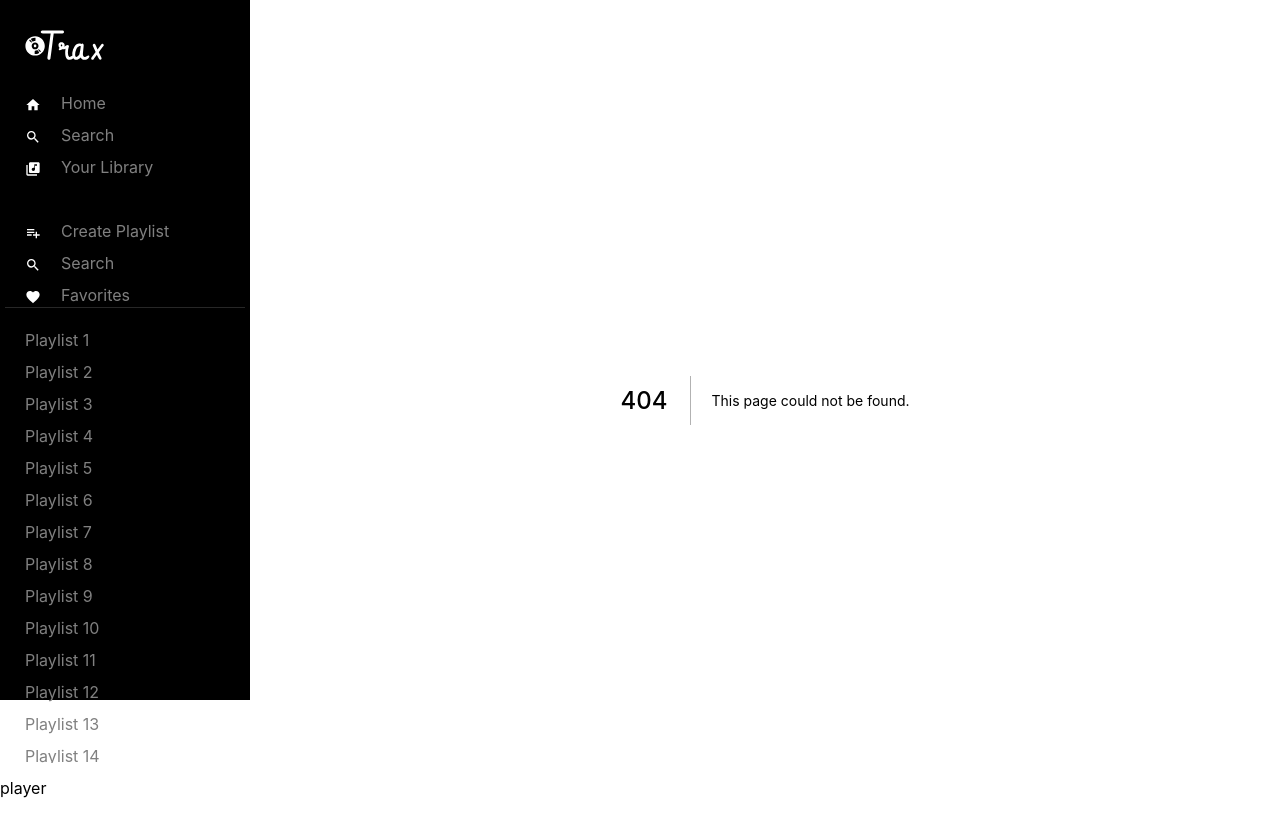
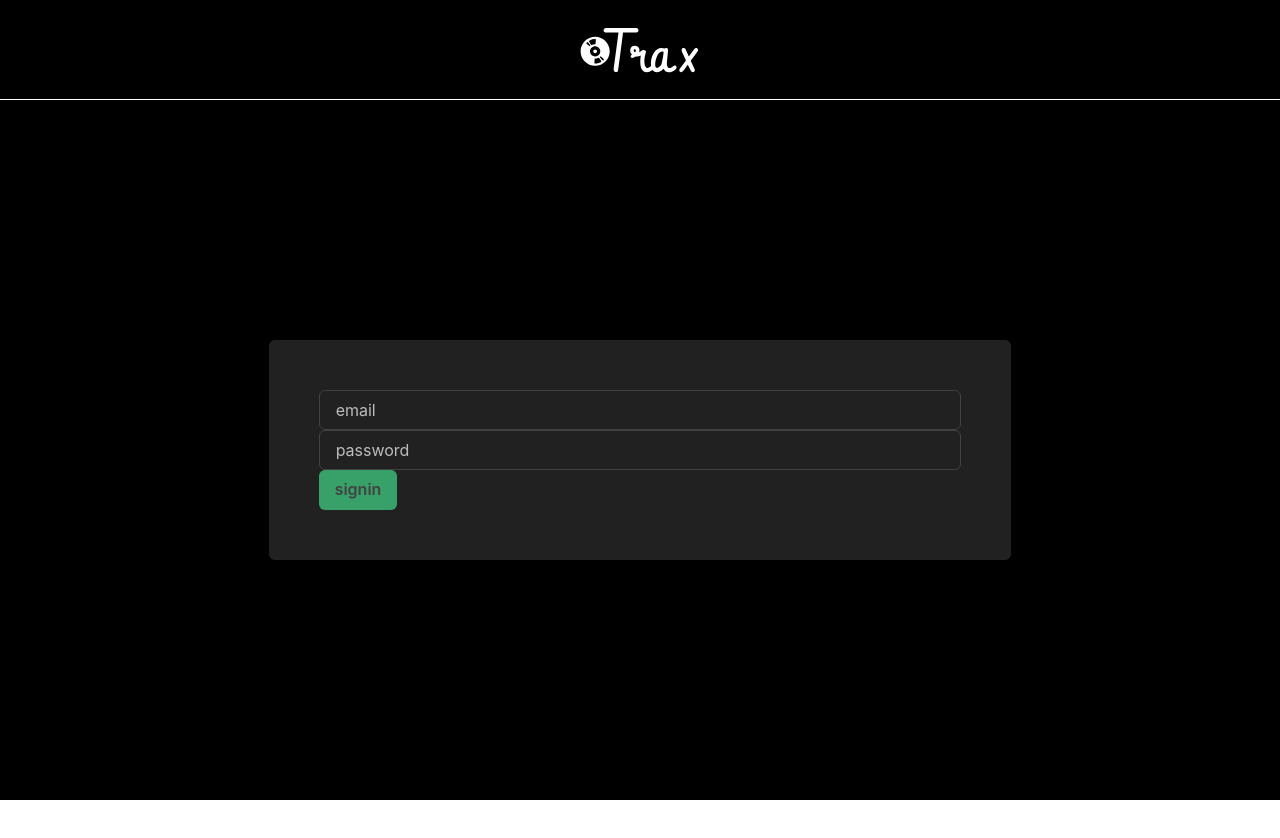
Before and after one commit to lawrencejews/Spotify_clone_2022, a Next.js app: page /signin in a window 1280 px wide. Before the commit this address had no page. Shown: the top 838 px of the page. After the commit the page ends 800 px from the top, so only its background shows below. Built offline with nearby package versions, Linux system fonts and the light colour scheme.

Commit message:
Checking for user Authentication

```diff
--- /dev/null
+++ b/components/authForm.tsx
@@ -0,0 +1,61 @@
+import { Box, Flex, Input, Button } from "@chakra-ui/react";
+import { useRouter } from "next/router";
+import { FC, useState } from "react";
+import { useSWRConfig } from "swr"; // hendle data fetching
+import NextImage from "next/image";
+import { auth } from "../lib/mutations";
+
+const AuthForm: FC<{ mode: "signin" | "signup" }> = ({ mode }) => {
+  const [email, setEmail] = useState("");
+  const [password, setPassword] = useState("");
+  const [isLoading, setIsLoading] = useState(false);
+  const router = useRouter();
+
+  const handleSubmit = async (e) => {
+    e.preventDefault();
+    setIsLoading(true);
+
+    await auth(mode, { email, password });
+    setIsLoading(false);
+    router.push("/");
+  };
+
+  return (
+    <Box height="100vh" width="100vw" bg="black">
+      <Flex
+        justify="center"
+        align="center"
+        height="100px"
+        borderBottom="white 1px solid"
+      >
+        <NextImage src="/logo.svg" height={60} width={120} />
+      </Flex>
+      <Flex justify="center" align="center" height="calc(100vh - 100px)">
+        <Box padding="50px" bg="gray.900" borderRadius="6px">
+          <form onSubmit={handleSubmit}>
+            <Input
+              placeholder="email"
+              type={email}
+              onChange={(e) => setEmail(e.target.value)}
+            />
+            <Input
+              placeholder="password"
+              type={password}
+              onChange={(e) => setPassword(e.target.value)}
+            />
+            <Button
+              type="submit"
+              bg="green.500"
+              isLoading={isLoading}
+              sx={{ "&:hover": { bg: "green.200" } }}
+            >
+              {mode}
+            </Button>
+          </form>
+        </Box>
+      </Flex>
+    </Box>
+  );
+};
+
+export default AuthForm;
--- /dev/null
+++ b/lib/auth.ts
@@ -0,0 +1,30 @@
+import jwt from "jsonwebtoken";
+import { NextApiRequest, NextApiResponse } from "next";
+import prisma from "./prisma";
+
+// Check for a valid cookie when signing in.
+export const validateRoute = (handler) => {
+  return async (req: NextApiRequest, res: NextApiResponse) => {
+    const token = req.cookies.LUBS_ACCESS_TOKEN;
+
+    if (token) {
+      let user;
+      try {
+        const { id } = jwt.verify(token, "hello");
+        user = await prisma.user.findUnique({
+          where: { id },
+        });
+
+        if (!user) {
+          throw new Error("Not real user");
+        }
+      } catch (error) {
+        res.status(401);
+        res.json({ error: "Not authorized" });
+      }
+      return handler(req, res, user);
+    }
+    res.status(401);
+    res.json({ error: "Not authorized" });
+  };
+};
--- /dev/null
+++ b/lib/fetcher.ts
@@ -0,0 +1,10 @@
+export default function fetcher(url: string, data = undefined) {
+  return fetch(`${window.location.origin}/api${url}`, {
+    method: data ? "POST" : "GET",
+    credentials: "include",
+    headers: {
+      "Content-Type": "application/json",
+    },
+    body: JSON.stringify(data),
+  });
+}
--- /dev/null
+++ b/lib/mutations.ts
@@ -0,0 +1,8 @@
+import fetcher from "./fetcher";
+
+export const auth = (
+  mode: "signin" | "signup",
+  body: { email: string; password: string }
+) => {
+  return fetcher(`/${mode}`, body);
+};
--- a/pages/_app.tsx
+++ b/pages/_app.tsx
@@ -34,9 +34,13 @@
 const MyApp = ({ Component, pageProps }) => {
   return (
     <ChakraProvider theme={theme}>
-      <PlayerLayout>
+      {Component.authPage ? ( // Conditional log to avoid layout breaking when reloading coz of caching.
         <Component {...pageProps} />
-      </PlayerLayout>
+      ) : (
+        <PlayerLayout>
+          <Component {...pageProps} />
+        </PlayerLayout>
+      )}
     </ChakraProvider>
   );
 };
--- /dev/null
+++ b/pages/api/userme.ts
@@ -0,0 +1,5 @@
+import { validateRoute } from "../../lib/auth";
+
+export default validateRoute((req, res, user) => {
+  res.json(user);
+});
--- /dev/null
+++ b/pages/signin.tsx
@@ -0,0 +1,9 @@
+import AuthForm from "../components/authForm";
+
+const Signin = () => {
+  return <AuthForm mode="signin" />;
+};
+
+Signin.authPage = true;
+
+export default Signin;
```
Also changed, not shown: pages/signup.tsx (added, +9 -0 lines), 1 other file (tests, documents, lock files or other folders).
